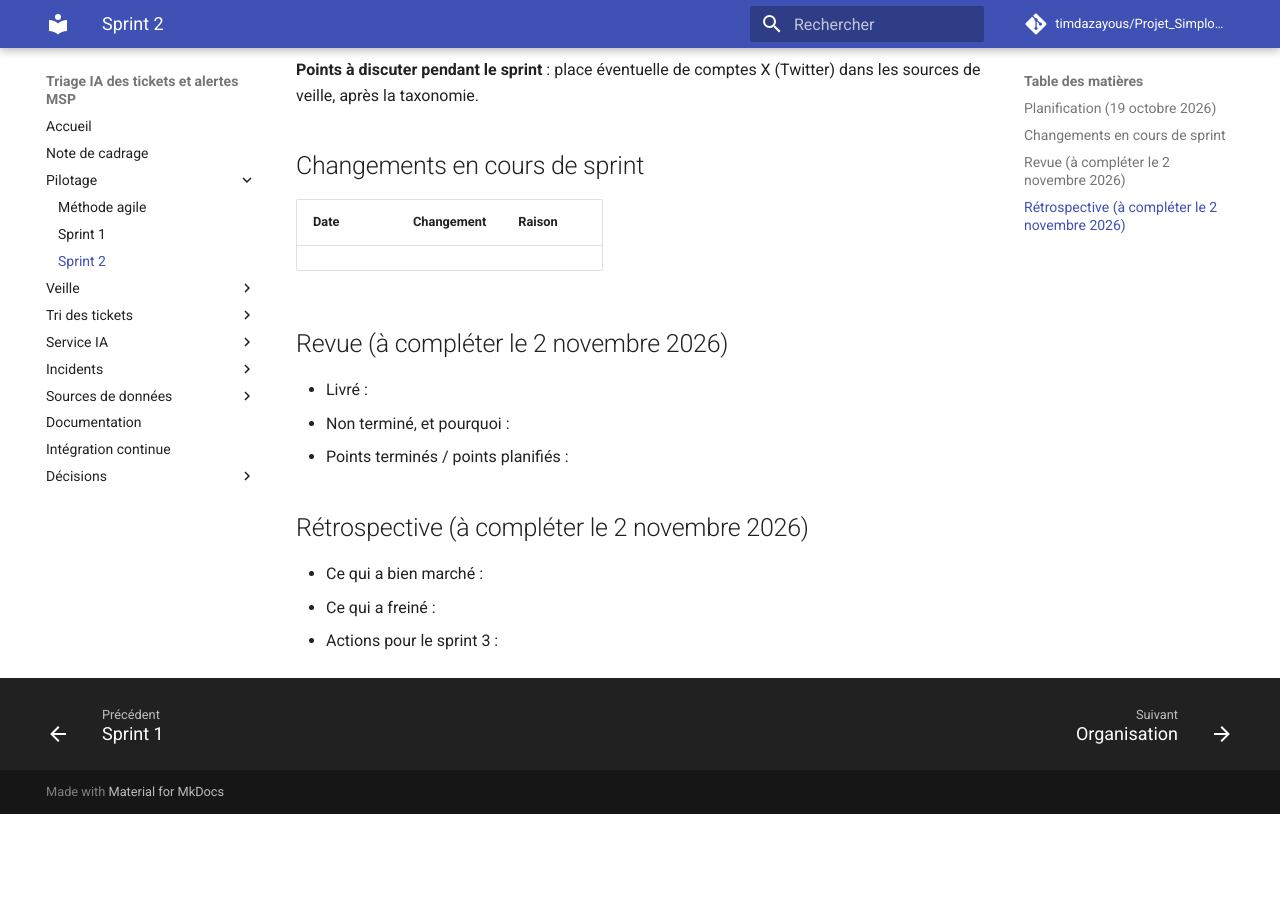
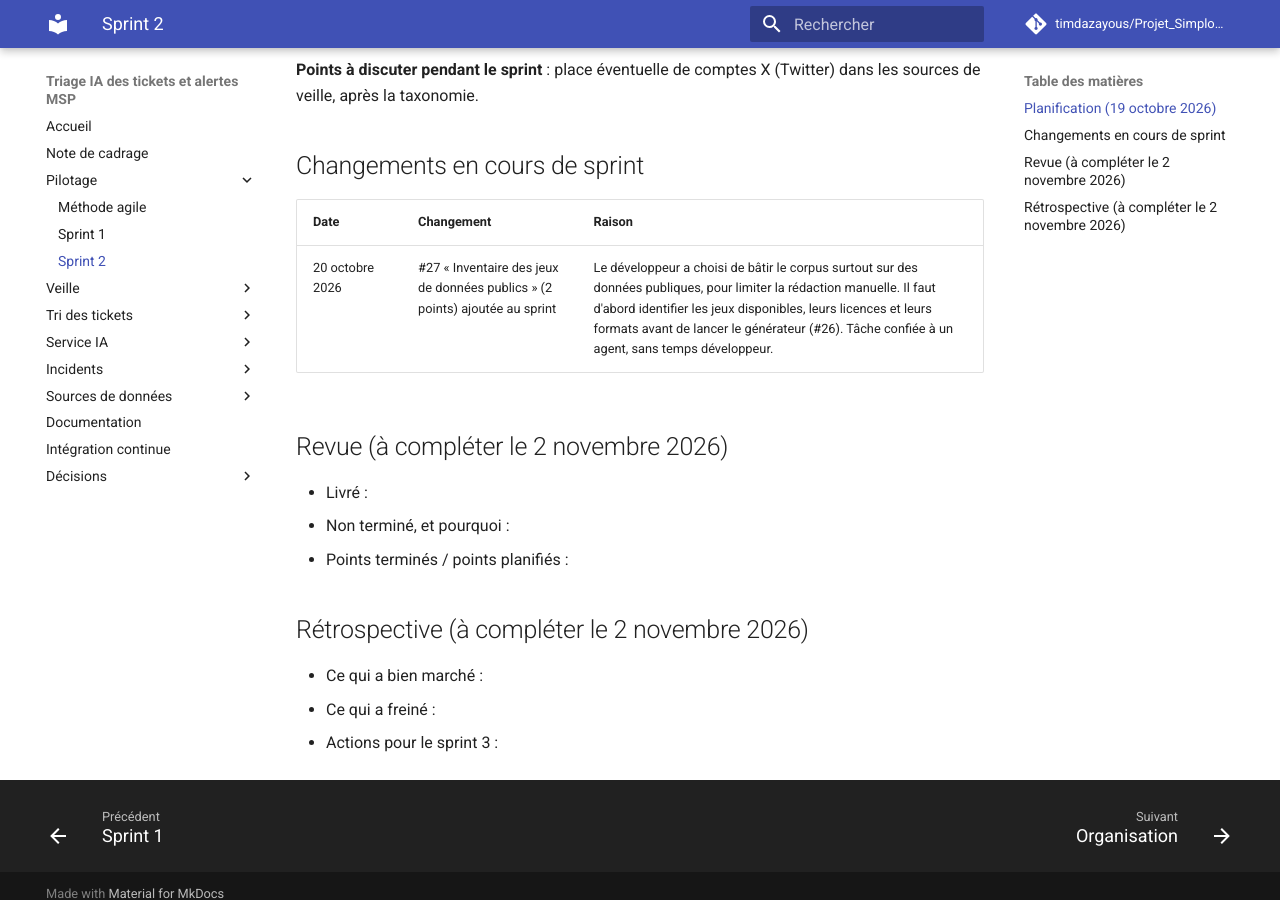
Before and after one commit to timdazayous/Projet_Simplon_FIN_ETUDES, an MkDocs documentation site: the page built from docs/sprints/sprint-02.md, in a window 1280 px wide and 900 px high, scrolled down 807 px. Built offline with MkDocs 1.6.1 and Material for MkDocs 9.7.7, drawn with Linux system fonts in a browser that asks for light colours; comment, search, counter and statistics services are not loaded; before the commit the page ends 1621 px from its top, so only the background shows below that.

Commit message:
Corpus fondé sur des données publiques ; ajout de #27 au sprint 2
Co-Authored-By: Claude Opus 5.5 <noreply@anthropic.com>

```diff
--- a/docs/sprints/sprint-02.md
+++ b/docs/sprints/sprint-02.md
@@ -22,6 +22,7 @@ Jalon : Phase 1 — Cadrage et fondations (fin du jalon le 2 novembre).
 
 | Date | Changement | Raison |
 |---|---|---|
+| 20 octobre 2026 | #27 « Inventaire des jeux de données publics » (2 points) ajoutée au sprint | Le développeur a choisi de bâtir le corpus surtout sur des données publiques, pour limiter la rédaction manuelle. Il faut d'abord identifier les jeux disponibles, leurs licences et leurs formats avant de lancer le générateur (#26). Tâche confiée à un agent, sans temps développeur. |
 
 ## Revue (à compléter le 2 novembre 2026)
 
```
Also changed, not shown: CLAUDE.md (+2 -2 lines), JOURNAL.md (+6 -0 lines).
